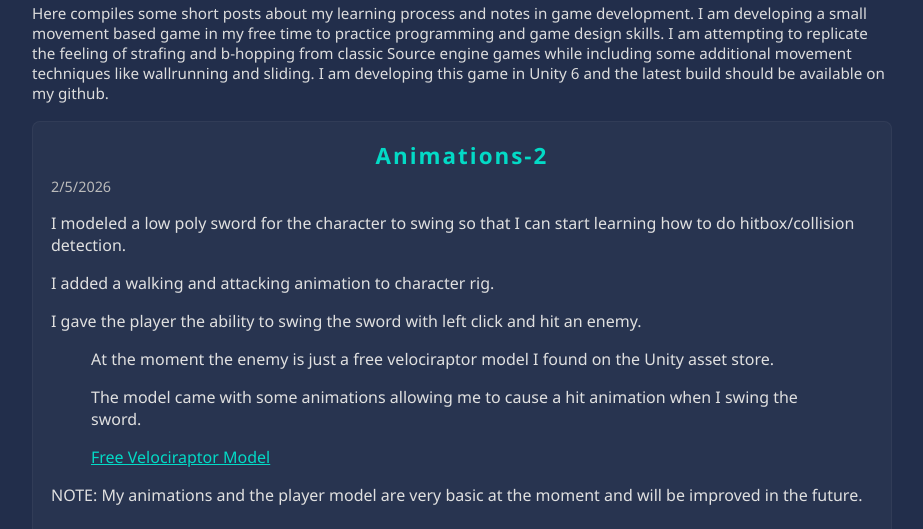
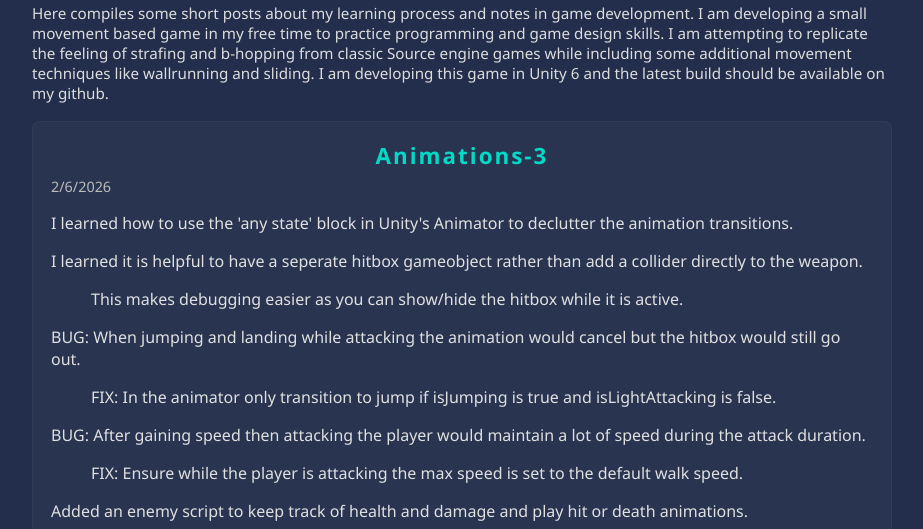
Before and after one commit to EthanRMcKeen/EthanRMcKeen.github.io, a plain HTML site: page blog.html in a window 1280 px wide. Shown: the part 534-1063 px from the top of the page, without its empty margins (178-1101 px from the left). Drawn offline with Linux system fonts and the light colour scheme; grey boxes are pictures that could not be loaded; a web font is replaced by a local one.

Commit message:
Update blog.html

```diff
--- a/blog.html
+++ b/blog.html
@@ -45,6 +45,19 @@
 
   <script>
     const posts = [
+    {
+        title: 'Animations-3',
+        date: '2026-02-06',
+        content: `  <p>I learned how to use the 'any state' block in Unity's Animator to declutter the animation transitions.</p>
+                    <p>I learned it is helpful to have a seperate hitbox gameobject rather than add a collider directly to the weapon.</p>
+                    <blockquote>This makes debugging easier as you can show/hide the hitbox while it is active.</blockquote>
+                    <p>BUG: When jumping and landing while attacking the animation would cancel but the hitbox would still go out.</p>
+                    <blockquote>FIX: In the animator only transition to jump if isJumping is true and isLightAttacking is false.</blockquote>
+                    <p>BUG: After gaining speed then attacking the player would maintain a lot of speed during the attack duration.</p>
+                    <blockquote>FIX: Ensure while the player is attacking the max speed is set to the default walk speed.</blockquote>
+                    <p>Added an enemy script to keep track of health and damage and play hit or death animations.</p>`,
+        images: []
+    },
     {
         title: 'Animations-2',
         date: '2026-02-05',
```
